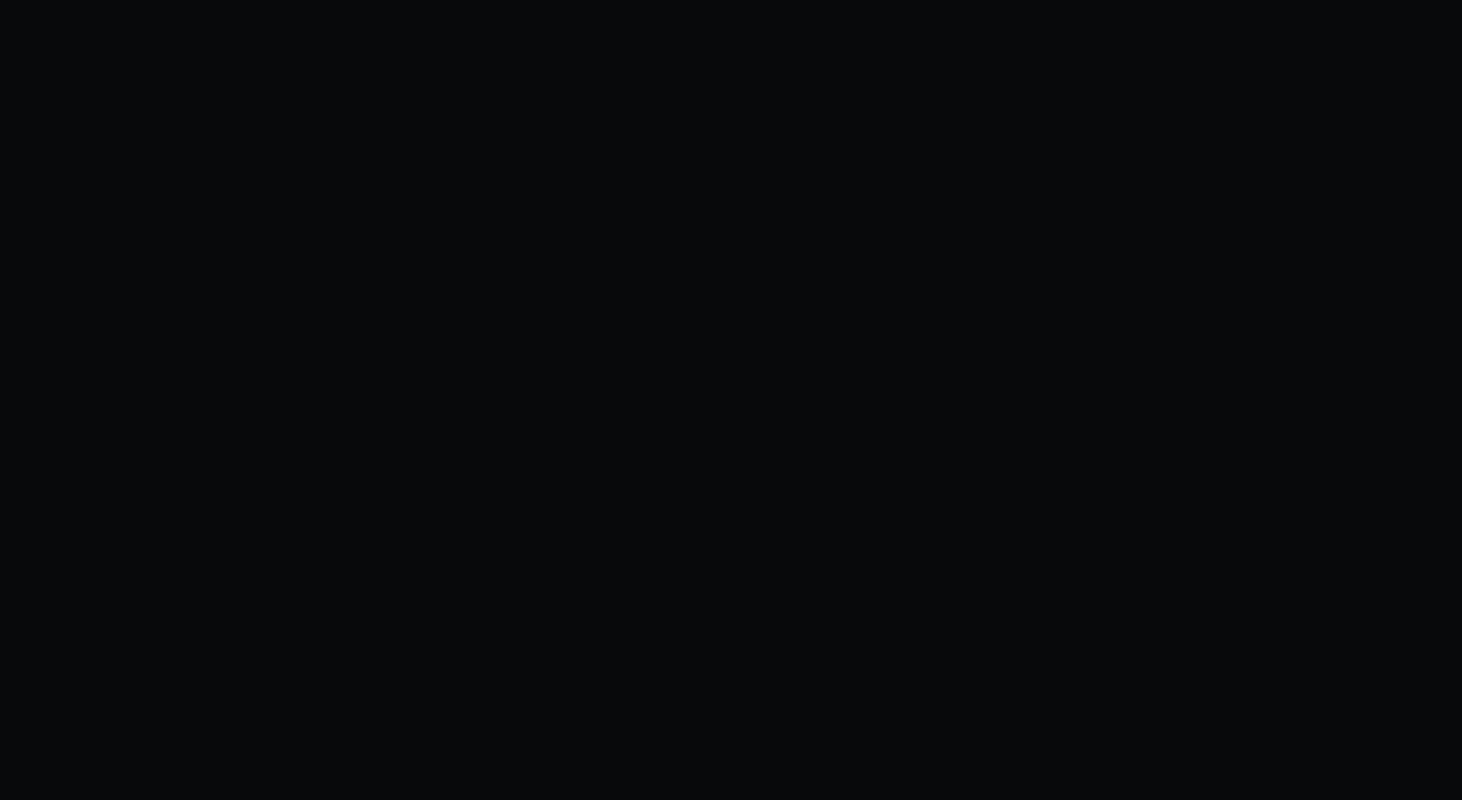
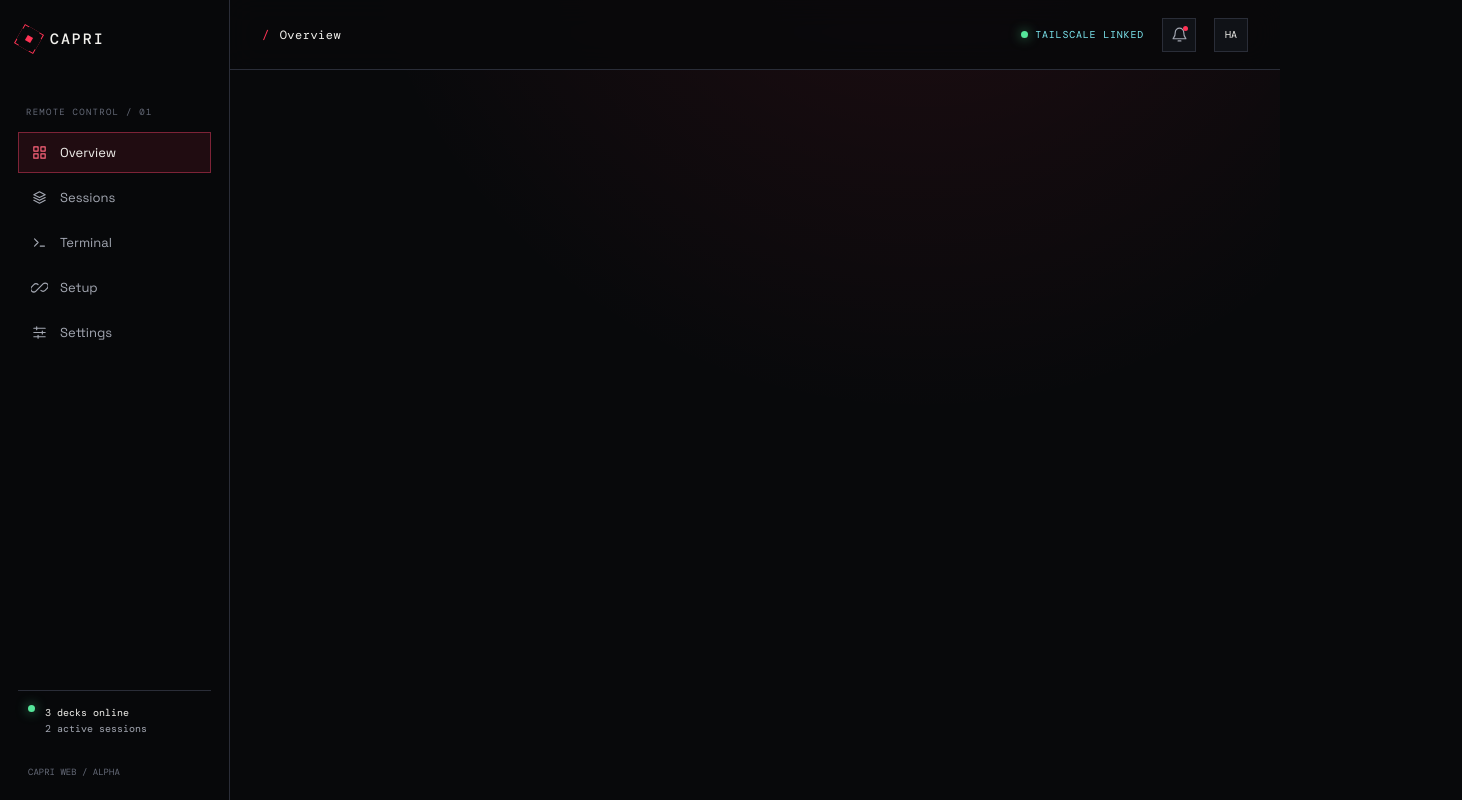
Before and after one commit to ARCANGEL0/Capri, a Nuxt app in the folder src/: page / in a window 1280 px wide. Shown: the whole page, 1462 px wide, since content can reach past the window. Built offline with nearby package versions, Linux system fonts and the light colour scheme.

Commit message:
feat(web): add responsive application navigation

```diff
--- /dev/null
+++ b/src/components/AppShell.vue
@@ -0,0 +1,120 @@
+<script setup lang="ts">
+import IconGlyph from './IconGlyph.vue'
+import type { NavItem } from '../types/dashboard'
+
+const route = useRoute()
+const { onlineDevices, activeSessions } = useDashboard()
+
+const navItems: NavItem[] = [
+  { label: 'Overview', to: '/', icon: 'grid' },
+  { label: 'Sessions', to: '/sessions', icon: 'stack' },
+  { label: 'Terminal', to: '/terminal', icon: 'terminal' },
+  { label: 'Setup', to: '/setup', icon: 'link' },
+  { label: 'Settings', to: '/settings', icon: 'sliders' },
+]
+
+function isActive(item: NavItem) {
+  if (item.to === '/') return route.path === '/'
+  return route.path.startsWith(item.to)
+}
+</script>
+
+<template>
+  <div class="app-frame">
+    <aside class="side-rail">
+      <NuxtLink to="/" class="brand-lockup" aria-label="Capri overview">
+        <span class="brand-mark" aria-hidden="true"><span class="brand-mark-core" /></span>
+        <span class="brand-word">CAPRI</span>
+      </NuxtLink>
+
+      <div class="rail-caption">REMOTE CONTROL / 01</div>
+      <nav class="primary-nav" aria-label="Primary navigation">
+        <NuxtLink v-for="item in navItems" :key="item.to" :to="item.to" class="nav-link" :class="{ 'is-active': isActive(item) }">
+          <IconGlyph :name="item.icon" :size="17" />
+          <span>{{ item.label }}</span>
+        </NuxtLink>
+      </nav>
+
+      <div class="rail-spacer" />
+      <div class="rail-status">
+        <span class="status-pip is-green" />
+        <div><strong>{{ onlineDevices.length }} decks online</strong><span>{{ activeSessions.length }} active sessions</span></div>
+      </div>
+      <div class="rail-version">CAPRI WEB / ALPHA</div>
+    </aside>
+
+    <main class="app-main">
+      <header class="topbar">
+        <div class="topbar-route"><span class="route-slash">/</span><span>{{ navItems.find(item => isActive(item))?.label ?? 'Overview' }}</span></div>
+        <div class="topbar-right">
+          <span class="network-state"><span class="status-pip is-green" />TAILSCALE LINKED</span>
+          <button class="icon-button" type="button" aria-label="Notifications"><IconGlyph name="bell" :size="17" /><span class="notification-dot" /></button>
+          <button class="avatar-button" type="button" aria-label="Open account menu">HA</button>
+        </div>
+      </header>
+
+      <div class="page-wrap">
+        <slot />
+      </div>
+    </main>
+
+    <nav class="mobile-nav" aria-label="Mobile navigation">
+      <NuxtLink v-for="item in navItems.slice(0, 4)" :key="item.to" :to="item.to" class="mobile-nav-link" :class="{ 'is-active': isActive(item) }">
+        <IconGlyph :name="item.icon" :size="18" /><span>{{ item.label }}</span>
+      </NuxtLink>
+    </nav>
+  </div>
+</template>
+
+<style scoped>
+.app-frame { display: flex; min-height: 100vh; }
+.side-rail { position: fixed; inset: 0 auto 0 0; z-index: 5; display: flex; flex-direction: column; width: 230px; padding: 28px 18px 22px; border-right: 1px solid var(--capri-line); background: rgb(8 9 11 / 0.94); }
+.brand-lockup { display: inline-flex; align-items: center; gap: 10px; color: var(--capri-text); letter-spacing: 0.12em; }
+.brand-word { font-family: var(--capri-mono); font-size: 15px; font-weight: 500; }
+.brand-mark { position: relative; width: 22px; height: 22px; border: 1px solid var(--capri-red); transform: rotate(30deg); }
+.brand-mark::before, .brand-mark::after { position: absolute; content: ''; background: var(--capri-ink); }
+.brand-mark::before { inset: 4px -1px; }
+.brand-mark::after { inset: -1px 4px; }
+.brand-mark-core { position: absolute; z-index: 1; inset: 7px; background: var(--capri-red); }
+.rail-caption { margin: 56px 8px 14px; color: var(--capri-text-dim); font-family: var(--capri-mono); font-size: 9px; letter-spacing: 0.14em; }
+.primary-nav { display: grid; gap: 4px; }
+.nav-link { display: flex; align-items: center; gap: 12px; padding: 11px 12px; border: 1px solid transparent; color: var(--capri-text-muted); font-size: 13px; transition: background var(--capri-transition), color var(--capri-transition), border-color var(--capri-transition); }
+.nav-link:hover { color: var(--capri-text); border-color: var(--capri-line); background: var(--capri-panel); }
+.nav-link.is-active { color: var(--capri-text); border-color: var(--capri-red-dim); background: rgb(255 51 85 / 0.1); }
+.nav-link.is-active :deep(.icon-glyph) { color: var(--capri-red-soft); }
+.rail-spacer { flex: 1; }
+.rail-status { display: flex; align-items: flex-start; gap: 10px; padding: 14px 10px; border-top: 1px solid var(--capri-line); color: var(--capri-text-muted); font-family: var(--capri-mono); font-size: 10px; line-height: 1.6; }
+.rail-status strong, .rail-status span { display: block; }
+.rail-status strong { color: var(--capri-text); font-weight: 400; }
+.rail-version { margin: 15px 10px 0; color: var(--capri-text-dim); font-family: var(--capri-mono); font-size: 9px; }
+.app-main { flex: 1; min-width: 0; margin-left: 230px; }
+.topbar { position: sticky; top: 0; z-index: 4; display: flex; align-items: center; justify-content: space-between; min-height: 70px; padding: 0 32px; border-bottom: 1px solid var(--capri-line); background: rgb(8 9 11 / 0.88); backdrop-filter: blur(14px); }
+.topbar-route { color: var(--capri-text); font-family: var(--capri-mono); font-size: 12px; letter-spacing: 0.04em; }
+.route-slash { margin-right: 10px; color: var(--capri-red); }
+.topbar-right { display: flex; align-items: center; gap: 18px; }
+.network-state { display: inline-flex; align-items: center; gap: 7px; color: var(--capri-cyan); font-family: var(--capri-mono); font-size: 10px; letter-spacing: 0.08em; }
+.status-pip { display: inline-block; width: 7px; height: 7px; border-radius: 999px; }
+.is-green { background: var(--capri-green); box-shadow: 0 0 12px rgb(85 230 154 / 0.7); }
+.is-yellow { background: var(--capri-yellow); box-shadow: 0 0 12px rgb(255 209 102 / 0.6); }
+.is-red { background: var(--capri-red); box-shadow: 0 0 12px rgb(255 51 85 / 0.6); }
+.icon-button, .avatar-button { display: grid; place-items: center; border: 1px solid var(--capri-line); background: var(--capri-panel); color: var(--capri-text-muted); }
+.icon-button { position: relative; width: 34px; height: 34px; }
+.icon-button:hover { color: var(--capri-text); border-color: var(--capri-line-bright); }
+.notification-dot { position: absolute; top: 7px; right: 7px; width: 5px; height: 5px; border-radius: 99px; background: var(--capri-red); }
+.avatar-button { width: 34px; height: 34px; color: var(--capri-text); font-family: var(--capri-mono); font-size: 10px; }
+.page-wrap { width: var(--capri-content); margin: 0 auto; padding: 52px 0 72px; }
+.mobile-nav { display: none; }
+
+@media (max-width: 800px) {
+  .side-rail { display: none; }
+  .app-main { margin-left: 0; padding-bottom: 70px; }
+  .topbar { min-height: 58px; padding: 0 18px; }
+  .topbar-right { gap: 10px; }
+  .network-state { font-size: 9px; }
+  .topbar-route { font-size: 11px; }
+  .page-wrap { width: min(100% - 32px, 640px); padding: 32px 0 44px; }
+  .mobile-nav { position: fixed; inset: auto 0 0; z-index: 10; display: grid; grid-template-columns: repeat(4, 1fr); padding: 8px 8px max(8px, env(safe-area-inset-bottom)); border-top: 1px solid var(--capri-line); background: rgb(8 9 11 / 0.96); backdrop-filter: blur(14px); }
+  .mobile-nav-link { display: grid; justify-items: center; gap: 4px; padding: 7px 2px; color: var(--capri-text-dim); font-family: var(--capri-mono); font-size: 8px; }
+  .mobile-nav-link.is-active { color: var(--capri-red-soft); }
+}
+</style>
--- /dev/null
+++ b/src/layouts/default.vue
@@ -0,0 +1,5 @@
+<template>
+  <AppShell>
+    <slot />
+  </AppShell>
+</template>
```
